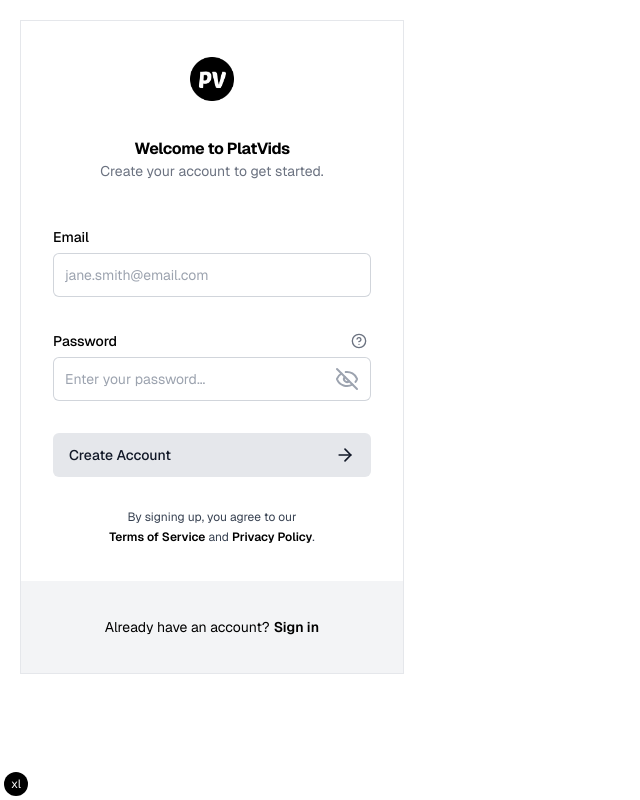
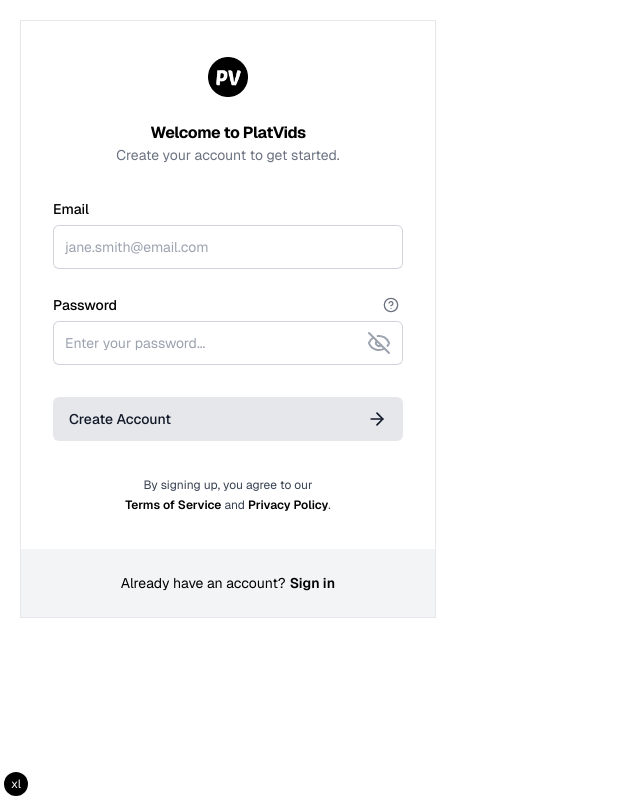
Before and after one commit to dlbarduzzi/platvids, a Next.js app: page /sign-up in a window 1280 px wide. Shown: the whole page, without its empty margins (0-640 px from the left). Built offline with nearby package versions, Linux system fonts and the light colour scheme; no server answers; what drizzle-zod would draw is missing.

Commit message:
Update sign up form styles

```diff
--- a/src/app/(auth)/sign-up/_components/signup.tsx
+++ b/src/app/(auth)/sign-up/_components/signup.tsx
@@ -75,8 +75,8 @@ export function SignUpForm() {
 
   return (
     <div className="p-5">
-      <div className="max-w-sm border border-gray-200">
-        <div className="space-y-9 bg-white px-8 py-9">
+      <div className="max-w-[416px] border border-gray-200">
+        <div className="bg-white px-8 py-9">
           <div className="flex items-center justify-center">
             <Link
               href="/"
@@ -91,19 +91,19 @@ export function SignUpForm() {
                 alt="PlatVids logo"
                 width={500}
                 height={500}
-                className="size-11"
+                className="size-10"
               />
               <span className="sr-only">Link to home page.</span>
             </Link>
           </div>
-          <div className="text-center">
+          <div className="pt-6 text-center">
             <h3 className="font-bold tracking-tight text-black">Welcome to PlatVids</h3>
             <p className="text-sm text-gray-500">Create your account to get started.</p>
           </div>
           <FormProvider {...form}>
             <form
               onSubmit={form.handleSubmit(onSubmit)}
-              className="grid grid-cols-1 gap-y-8 pt-2"
+              className="grid grid-cols-1 gap-y-6 pt-8"
             >
               <FormField
                 name="email"
@@ -202,7 +202,7 @@ export function SignUpForm() {
                   </FormItem>
                 )}
               />
-              <div>
+              <div className="pt-2">
                 <Button type="submit" className="h-11 w-full" disabled={isSubmitting}>
                   <span className="flex-1 text-left">Create Account</span>
                   <ArrowRight className="size-5" />
@@ -210,7 +210,7 @@ export function SignUpForm() {
               </div>
               <div
                 className={cn(
-                  "text-center text-xs",
+                  "pt-3 text-center text-xs",
                   isSubmitting ? "text-gray-400" : "text-gray-700"
                 )}
               >
@@ -241,7 +241,7 @@ export function SignUpForm() {
             </form>
           </FormProvider>
         </div>
-        <div className="bg-gray-100 px-8 py-9">
+        <div className="bg-gray-100 px-8 py-6">
           <div
             className={cn(
               "space-x-1 text-center text-sm",
```
